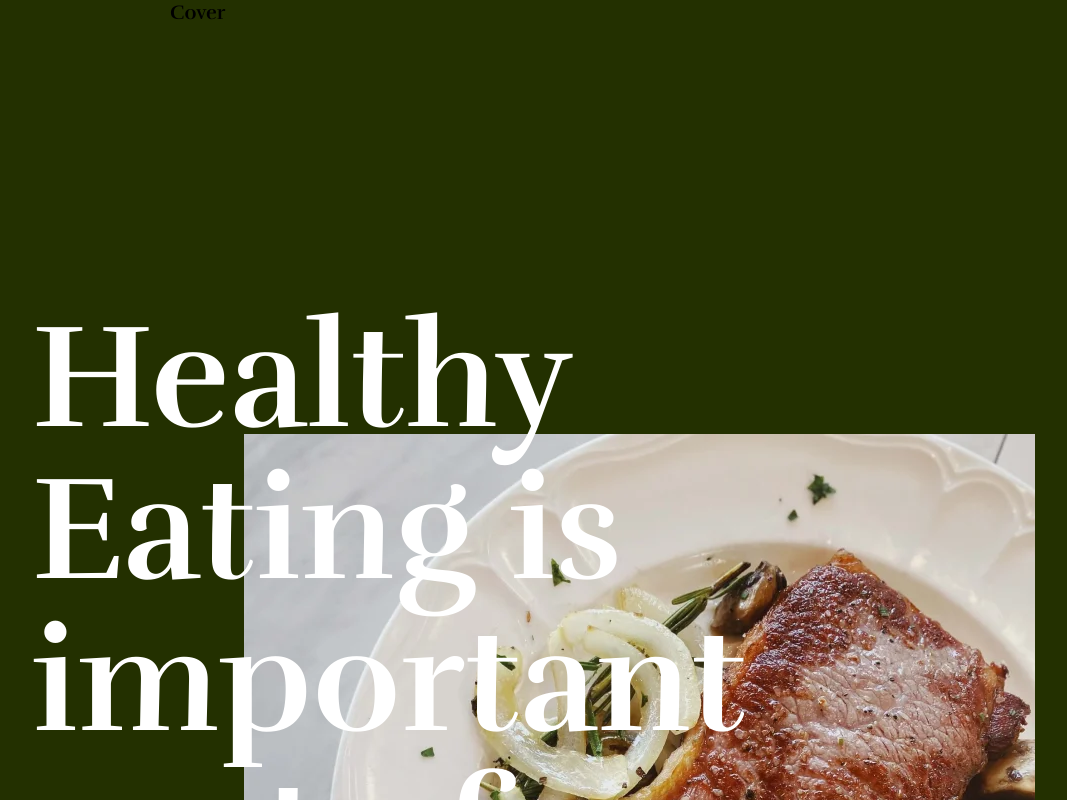
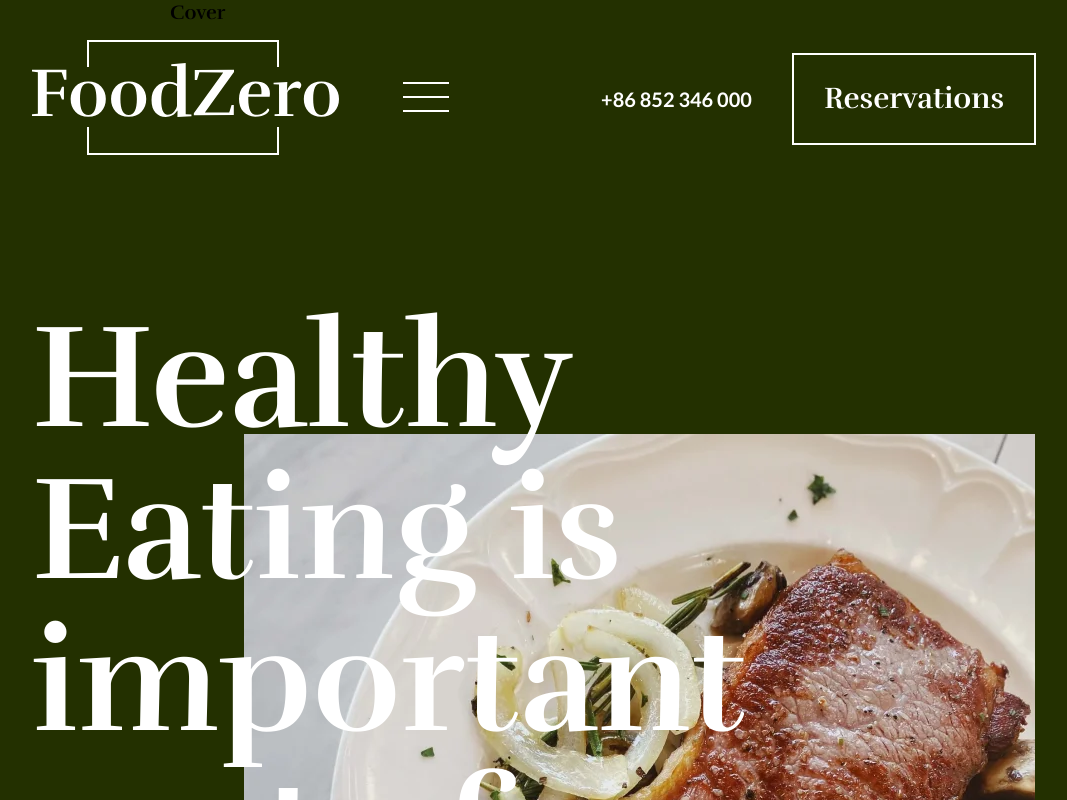
Before and after one commit to AmbroseKainGit/food-zero, a Next.js app: page / in a window 1280 px wide. Shown: the top 800 px of the page, without its empty margins (106-1173 px from the left). Built offline with nearby package versions, Linux system fonts and the light colour scheme.

Commit message:
Add menu component

```diff
--- a/app/page.tsx
+++ b/app/page.tsx
@@ -2,10 +2,12 @@
 
 import Cover from "@/components/General/Cover";
 import Image from "next/image";
+import { MenuComponent } from "@/components/General/MenuComponent";
 
 export default function Landing() {
   return (
     <div className="main-header-container">
+      <MenuComponent />
       <Cover />
       <header className="header-container">
         <div className="hero-header-title">
--- a/app/styles/index.scss
+++ b/app/styles/index.scss
@@ -4,6 +4,7 @@
 // modules
 @import '_home.scss';
 @import 'components/cover.scss';
+@import 'menuComponent.scss';
 
 * {
     box-sizing: border-box;
--- /dev/null
+++ b/app/styles/menuComponent.scss
@@ -0,0 +1,43 @@
+.menu-header {
+  position: absolute;
+  display: flex;
+  top: 0px;
+  left: 0px;
+  width: 100%;
+  padding: $LG $XL;
+  align-items: center;
+  justify-content: space-between;
+  color: $common-white;
+  z-index: 9999;
+  &__left {
+    display: flex;
+    align-items: center;
+    justify-content: space-between;
+    gap: $LG;
+    &__button {
+        cursor: pointer;
+    }
+  }
+  &__right {
+    display: flex;
+    align-items: center;
+    justify-content: space-between;
+    gap: $LG;
+    &__phone {
+      font-size: 2rem;
+      font-weight: 400;
+      font-family: var(--lato);
+    }
+    &__button {
+      button {
+        all: unset;
+        font-size: 3rem;
+        font-weight: 700;
+        line-height: 48px;
+        border: 2px solid $common-white;
+        padding: 2rem 3rem;
+        cursor: pointer;
+      }
+    }
+  }
+}
--- /dev/null
+++ b/components/General/MenuComponent.tsx
@@ -0,0 +1,35 @@
+import React from 'react'
+import Image from 'next/image'
+
+export const MenuComponent = () => {
+    return (
+        <nav className='menu-header'>
+            <div className='menu-header__left'>
+                <div className='menu-header__left__logo'>
+                    <Image
+                        src="/images/logo.svg"
+                        width={307}
+                        height={115}
+                        alt="Food zero logo"
+                    />
+                </div>
+                <div className='menu-header__left__button'>
+                    <Image
+                        src="/images/hamburger.svg"
+                        width={94}
+                        height={71}
+                        alt="Menu button"
+                    />
+                </div>
+            </div>
+            <div className='menu-header__right'>
+                <div className='menu-header__right__phone'>
+                    +86 852 346 000
+                </div>
+                <div className='menu-header__right__button'>
+                    <button>Reservations</button>
+                </div>
+            </div>
+        </nav>
+    )
+}
```
Also changed, not shown: public/images/hamburger.svg (added), public/images/logo.svg (added).
